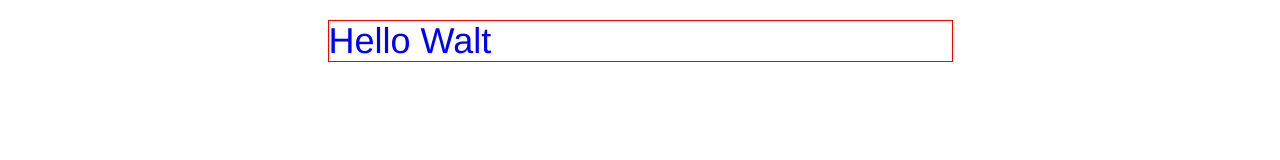
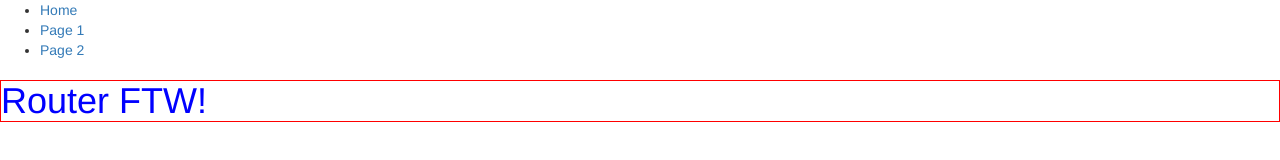
Before and after one commit to c14jcdj/mg, a website: page index.html in a window 1280 px wide. Drawn offline with Linux system fonts and the light colour scheme.

Commit message:
working router

```diff
--- a/index.html
+++ b/index.html
@@ -1,4 +1,4 @@
-<html>
+<!-- <html>
 <head>
 	<title>My Guy</title>
 	<link rel="stylesheet" type="text/css" href="bower_components/bootstrap/dist/css/bootstrap.css">
@@ -14,4 +14,42 @@
 		</div>
 	</div>
 </body>
+</html> -->
+
+<!DOCTYPE html>
+<html>
+<head>
+  <meta charset="utf-8">
+  <title>My Guy</title>
+  <link rel="stylesheet" type="text/css" href="bower_components/bootstrap/dist/css/bootstrap.css">
+  <link rel="stylesheet" type="text/css" href="index.css">
+  <script type="text/javascript" src="bower_components/jquery/dist/jquery.min.js"></script>
+  <script type="text/javascript" src="bower_components/bootstrap/dist/js/bootstrap.min.js"></script>
+  <script type="text/javascript" src="js/index.js"></script>
+  <script>
+
+  </script>
+  <script type="text/html" id="home">
+    <h1>Router FTW!</h1>
+  </script>
+  <script type="text/html" id="template1">
+    <h1>Page 1: <%= greeting %></h1>
+    <p><%= moreText %></p>
+  </script>
+  <script type="text/html" id="template2">
+    <h1>Page 2: <%= heading %></h1>
+    <p>Lorem ipsum...</p>
+  </script>
+</head>
+<body>
+  <ul>
+    <li><a href="#">Home</a></li>
+    <li><a href="#/page1">Page 1</a></li>
+    <li><a href="#/page2">Page 2</a></li>
+  </ul>
+  <div id="view"></div>
+  <script>
+
+  </script>
+</body>
 </html>
--- a/js/index.js
+++ b/js/index.js
@@ -1,5 +1,74 @@
+(function(){
+  var cache = {};
+
+  this.tmpl = function tmpl(str, data){
+    // Figure out if we're getting a template, or if we need to
+    // load the template - and be sure to cache the result.
+    var fn = !/\W/.test(str) ?
+      cache[str] = cache[str] ||
+        tmpl(document.getElementById(str).innerHTML) :
+
+      // Generate a reusable function that will serve as a template
+      // generator (and which will be cached).
+      new Function("obj",
+        "var p=[],print=function(){p.push.apply(p,arguments);};" +
+
+        // Introduce the data as local variables using with(){}
+        "with(obj){p.push('" +
+
+        // Convert the template into pure JavaScript
+        str
+          .replace(/[\r\t\n]/g, " ")
+          .split("<%").join("\t")
+          .replace(/((^|%>)[^\t]*)'/g, "$1\r")
+          .replace(/\t=(.*?)%>/g, "',$1,'")
+          .split("\t").join("');")
+          .split("%>").join("p.push('")
+          .split("\r").join("\\'")
+      + "');}return p.join('');");
+
+    // Provide some basic currying to the user
+    return data ? fn( data ) : fn;
+  };
+
+
+})();
+
 $(function(){
 
-	alert('hello world')
+	// Put John's template engine code here...
+    // A hash to store our routes:
+    var routes = {};
+    //
+    function route (path, templateId, controller) {
+      routes[path] = {templateId: templateId, controller: controller};
+    }
+    var el = null;
+    function router () {
+      // Lazy load view element:
+      el = el || document.getElementById('view');
+        // Current route url (getting rid of '#' in hash as well):
+        var url = location.hash.slice(1) || '/';
+        // Get route by url:
+        var route = routes[url];
+        // Do we have both a view and a route?
+        if (el && route.controller) {
+          // Render route template with John Resig's template engine:
+            el.innerHTML = tmpl(route.templateId, new route.controller());
+        }
+    }
+    // Listen on hash change:
+    window.addEventListener('hashchange', router);
+    // Listen on page load:
+    window.addEventListener('load', router);
+
+    route('/', 'home', function () {});
+    route('/page1', 'template1', function () {
+      this.greeting = 'Hello world!';
+        this.moreText = 'Bacon ipsum...';
+    });
+    route('/page2', 'template2', function () {
+      this.heading = 'I\'m page two!';
+    });
 
 })
```
